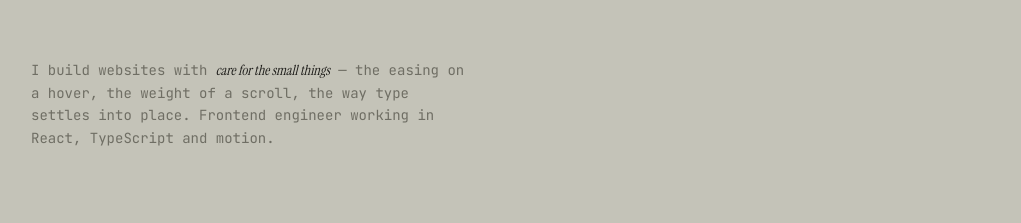
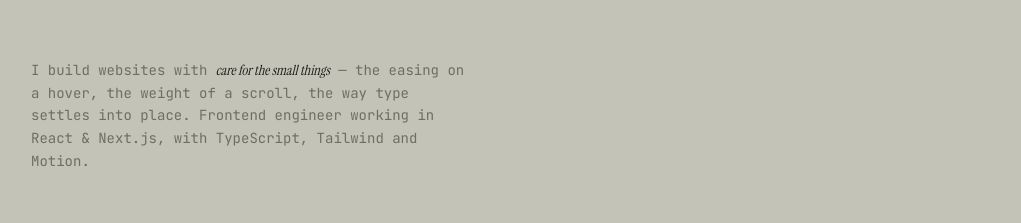
Before and after one commit to dev-rome/Dev-Rome-Portfolio, a Next.js app: page / in a window 1280 px wide. Shown: the part 473-696 px from the top of the page, without its empty margins (129-1150 px from the left). Built offline with nearby package versions, Linux system fonts and the light colour scheme.

Commit message:
feat: fade in hero, update stack copy

```diff
--- a/components/Hero.tsx
+++ b/components/Hero.tsx
@@ -1,23 +1,44 @@
+"use client";
+
+import { motion, useReducedMotion } from "motion/react";
 import KineticHeading from "@/components/KineticHeading";
 
+const EASE = [0.16, 1, 0.3, 1] as const;
+
 export default function Hero() {
+  const reduce = useReducedMotion();
+  const fade = (delay: number) => ({
+    initial: reduce ? false : { opacity: 0, y: 12 },
+    animate: { opacity: 1, y: 0 },
+    transition: { duration: 0.8, ease: EASE, delay: reduce ? 0 : delay },
+  });
+
   return (
     <section className="py-24 sm:py-28">
-      <p className="mb-7 font-mono text-xs uppercase tracking-[0.2em] text-muted">
+      <motion.p
+        {...fade(0)}
+        className="mb-7 font-mono text-xs uppercase tracking-[0.2em] text-muted"
+      >
         Hello — I&rsquo;m Rome
-      </p>
+      </motion.p>
+
       <KineticHeading
         text="I b*u*ild fr*o*nt*e*nd th*a*t f*ee*ls."
         className="font-serif font-normal leading-[0.94] text-[clamp(46px,11.5vw,142px)]"
       />
-      <p className="mt-11 max-w-[52ch] font-mono text-sm leading-relaxed text-muted">
+
+      <motion.p
+        {...fade(0.6)}
+        className="mt-11 max-w-[52ch] font-mono text-sm leading-relaxed text-muted"
+      >
         I build websites with{" "}
         <em className="font-serif italic text-ink">
           care for the small things
         </em>{" "}
         — the easing on a hover, the weight of a scroll, the way type settles
-        into place. Frontend engineer working in React, TypeScript and motion.
-      </p>
+        into place. Frontend engineer working in React &amp; Next.js, with
+        TypeScript, Tailwind and Motion.
+      </motion.p>
     </section>
   );
 }
```
